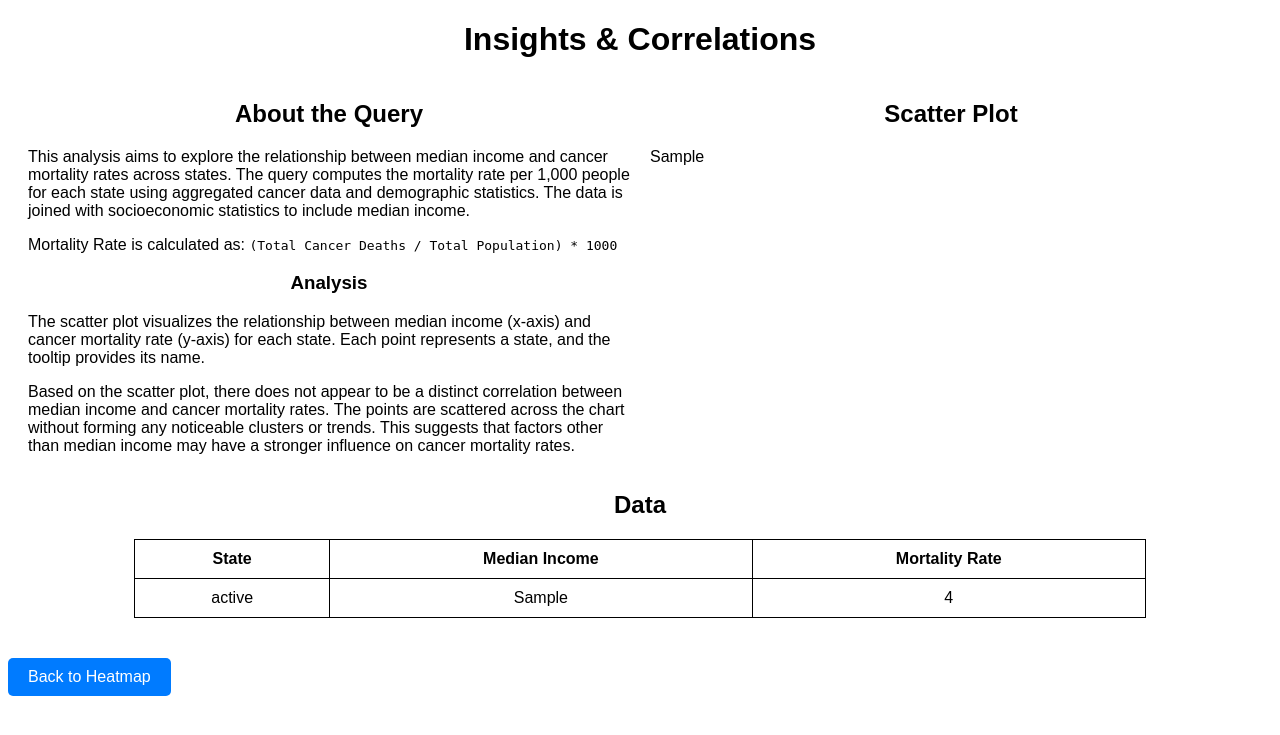
After one commit to itayzahor/Cancer_Atlas_app, a Flask app: template templates/insights.html in a window 1280 px wide. The commit adds this page. Shown: the top 735 px of the page. Run offline with Flask 3, Linux system fonts and the light colour scheme; the template is opened without the code that fills it: most values are stand-ins (such as "Sample title", 1, 10 or a date in 2020).

Commit message:
insights & correlations page works. and presents the mortality vs income scatter plot.

```diff
--- a/app/db/__init__.py
+++ b/app/db/__init__.py
@@ -1,5 +1 @@
 # app/db/__init__.py
-
-# Import useful database utilities for easier access in the app.
-from .db_connector import get_db_connection
-from .queries import fetch_heatmap_data
--- /dev/null
+++ b/run.py
@@ -0,0 +1,8 @@
+from app import create_app
+
+# Create the Flask app
+app = create_app()
+
+if __name__ == "__main__":
+    # Run the app in debug mode for development
+    app.run(debug=True)
--- /dev/null
+++ b/static/insights.css
@@ -0,0 +1,53 @@
+/* static/insights.css */
+
+body {
+    font-family: Arial, sans-serif;
+}
+
+.content {
+    display: flex;
+    justify-content: space-between;
+    align-items: flex-start;
+    margin: 20px;
+}
+
+.text-section {
+    flex: 1;
+    margin-right: 20px;
+}
+
+.plot-section {
+    flex: 1; /* Take up equal space */
+    max-width: 50%; /* Ensure the plot doesn't become too large */
+}
+
+
+h1, h2, h3 {
+    text-align: center;
+}
+
+table {
+    margin: 20px auto;
+    border-collapse: collapse;
+    width: 80%;
+}
+
+table, th, td {
+    border: 1px solid black;
+}
+
+th, td {
+    padding: 10px;
+    text-align: center;
+}
+
+.back-button {
+    display: inline-block;
+    margin-top: 20px;
+    padding: 10px 20px;
+    background-color: #007BFF;
+    color: white;
+    text-decoration: none;
+    border-radius: 5px;
+    text-align: center;
+}
--- /dev/null
+++ b/static/shared.css
@@ -0,0 +1,35 @@
+/* static/shared.css */
+
+body {
+    font-family: Arial, sans-serif;
+}
+
+h1, h2, h3 {
+    text-align: center;
+}
+
+table {
+    margin: 20px auto;
+    border-collapse: collapse;
+    width: 80%;
+}
+
+table, th, td {
+    border: 1px solid black;
+}
+
+th, td {
+    padding: 10px;
+    text-align: center;
+}
+
+.back-button {
+    display: inline-block;
+    margin-top: 20px;
+    padding: 10px 20px;
+    background-color: #007BFF;
+    color: white;
+    text-decoration: none;
+    border-radius: 5px;
+    text-align: center;
+}
--- /dev/null
+++ b/templates/insights.html
@@ -0,0 +1,74 @@
+<!DOCTYPE html>
+<html>
+<head>
+    <title>Insights & Correlations</title>
+    <link rel="stylesheet" type="text/css" href="{{ url_for('static', filename='shared.css') }}">
+    <link rel="stylesheet" type="text/css" href="{{ url_for('static', filename='insights.css') }}">
+
+</head>
+
+<body>
+    <h1>Insights & Correlations</h1>
+
+    <!-- Flexbox Container for Text and Plot -->
+    <div class="content">
+        <!-- Text Section -->
+        <div class="text-section">
+            <h2>About the Query</h2>
+            <p>
+                This analysis aims to explore the relationship between median income and cancer mortality rates across states.
+                The query computes the mortality rate per 1,000 people for each state using aggregated cancer data
+                and demographic statistics. The data is joined with socioeconomic statistics to include median income.
+            </p>
+            <p>
+                Mortality Rate is calculated as:
+                <code>(Total Cancer Deaths / Total Population) * 1000</code>
+            </p>
+            <h3>Analysis</h3>
+            <p>
+                The scatter plot visualizes the relationship between median income (x-axis) and cancer mortality rate
+                (y-axis) for each state. Each point represents a state, and the tooltip provides its name.
+            </p>
+            <p>
+                Based on the scatter plot, there does not appear to be a distinct correlation between median income
+                and cancer mortality rates. The points are scattered across the chart without forming any noticeable clusters or trends.
+                This suggests that factors other than median income may have a stronger influence on cancer mortality rates.
+            </p>
+        </div>
+
+        <!-- Scatter Plot Section -->
+        <div class="plot-section">
+            <h2>Scatter Plot</h2>
+            {{ plot_html | safe }}
+        </div>
+    </div>
+
+    <!-- Data Table -->
+    <h2>Data</h2>
+    <table border="1">
+        <thead>
+            <tr>
+                <th>State</th>
+                <th>Median Income</th>
+                <th>Mortality Rate</th>
+            </tr>
+        </thead>
+        <tbody>
+            {% for row in data %}
+            <tr>
+                <td>{{ row['state'] }}</td>
+                <td>{{ row['median_income'] }}</td>
+                <td>{{ row['mortality_rate'] }}</td>
+            </tr>
+            {% endfor %}
+        </tbody>
+    </table>
+
+    <!-- Back Button -->
+    <div>
+        <a href="/" style="display: inline-block; margin-top: 20px; padding: 10px 20px; background-color: #007BFF; color: white; text-decoration: none; border-radius: 5px;">
+            Back to Heatmap
+        </a>
+    </div>
+</body>
+</html>
```
Also changed, not shown: app/__init__.py (+11 -4 lines), app/db/insights_queries.py (added, +25 -0 lines), app/gui/heatmap.py (+4 -9 lines), app/gui/insights.py (added, +54 -0 lines), static/style.css (deleted, +0 -28 lines), templates/heatmap.html (+10 -0 lines), app/db/queries.py (line endings or trailing spaces), static/heatmap.css (added).
